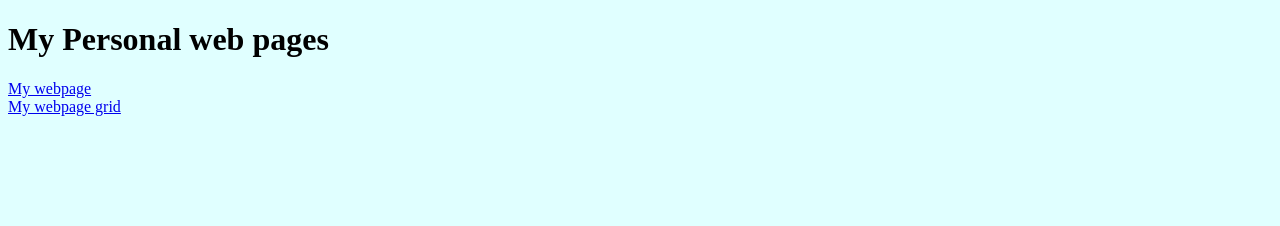
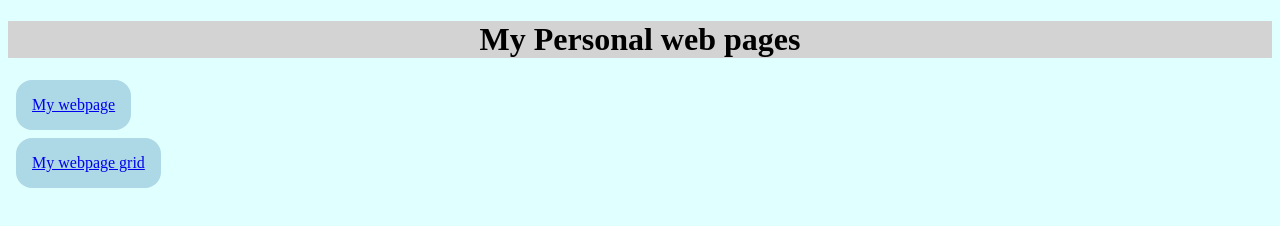
Before and after one commit to Mvango-Nasiphi/uj-webpages, a plain HTML site: page index.html in a window 1280 px wide. Drawn offline with Linux system fonts and the light colour scheme.

Commit message:
Added landing page

```diff
--- a/index.html
+++ b/index.html
@@ -9,14 +9,28 @@
         body {
             background-color: lightcyan;
         }
+        .link {
+            border-radius: 1em;
+            background-color: lightblue;
+            margin: 0.5em;
+            padding: 1em;
+            width: fit-content;
+        }
+        .link :hover {
+            background-color: aqua;
+        }
+        h1 {
+            background-color: lightgrey;
+            text-align: center;
+        }
     </style>
 </head>
 <body>
     <h1>My Personal web pages</h1>
-    <div>
+    <div class="link">
         <a href="my-webpage.html">My webpage</a>
     </div>
-    <div>
+    <div class="link">
         <a href="my-webpage-grid.html">My webpage grid</a>
     </div>
 </body>
```
